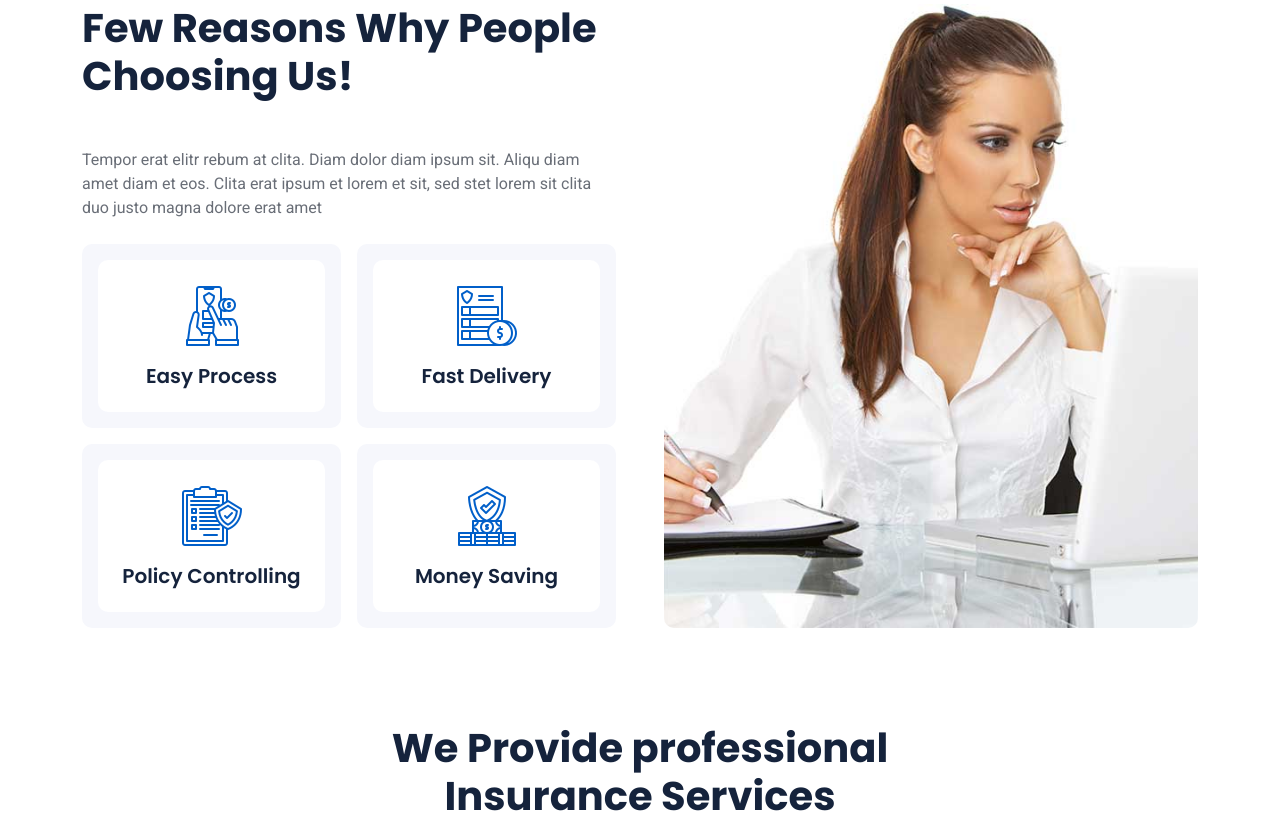
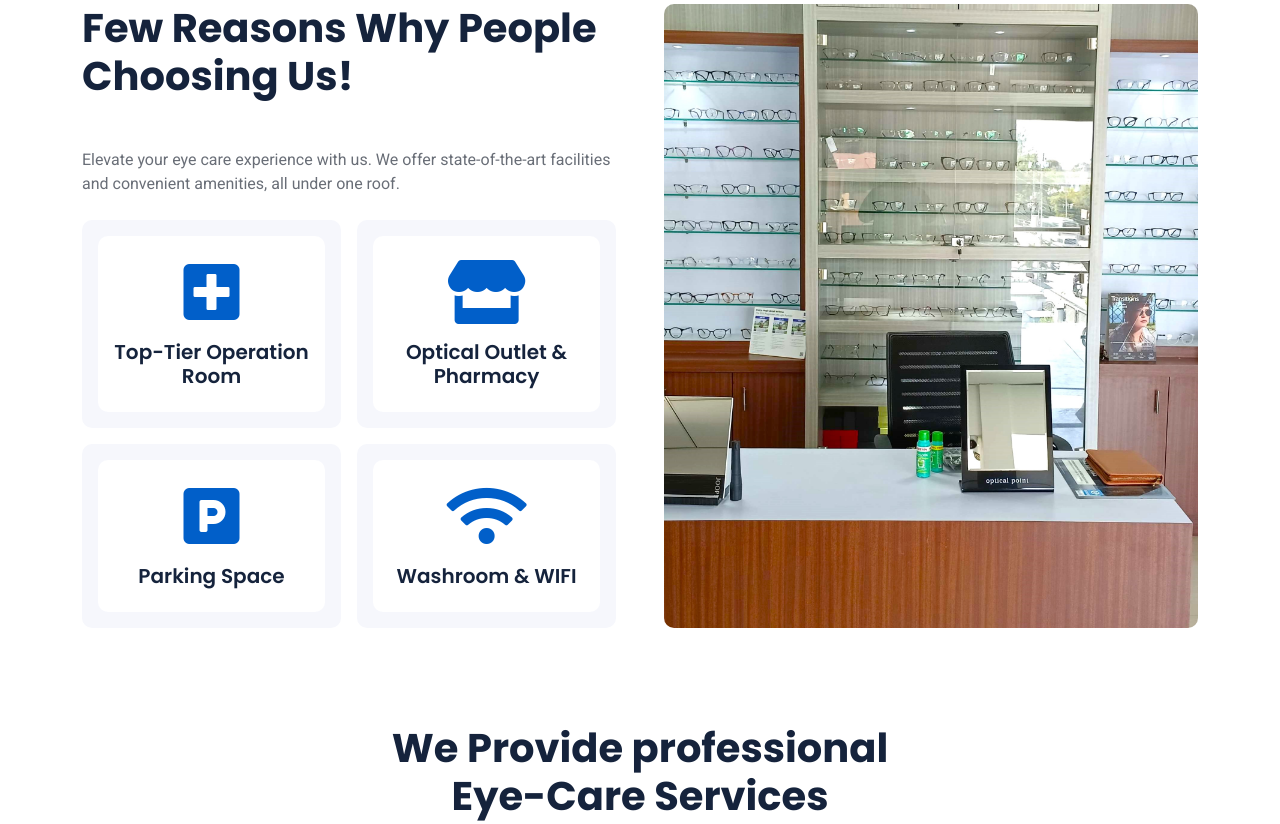
Before and after one commit to Skyz03/Startup-Netralaya-Blue, a website with bundled scripts: page index.html in a window 1280 px wide. Shown: the part 2260-3084 px from the top of the page. Built offline with nearby package versions, Linux system fonts and the light colour scheme.

Commit message:
fix: updates in the with the facilities

```diff
--- a/index.html
+++ b/index.html
@@ -180,7 +180,7 @@
                         <div class="border-top mt-4 pt-4">
                             <div class="d-flex align-items-center">
                                 <a href="tel:015914023">
-                                    <h5 class="mb-0">Call Us: 01-5914023</h5>
+                                    <h5 class="mb-0 text-success">Call Us: 01-5914023</h5>
                                 </a>
                             </div>
                         </div>
@@ -239,16 +239,17 @@
             <div class="row g-5">
                 <div class="col-lg-6 wow fadeInUp" data-wow-delay="0.1s">
                     <h1 class="display-6 mb-5">Few Reasons Why People Choosing Us!</h1>
-                    <p class="mb-4">Tempor erat elitr rebum at clita. Diam dolor diam ipsum sit. Aliqu diam amet diam et
-                        eos. Clita erat ipsum et lorem et sit, sed stet lorem sit clita duo justo magna dolore erat amet
+                    <p class="mb-4">Elevate your eye care experience with us. We offer state-of-the-art facilities and
+                        convenient amenities, all under one
+                        roof.
                     </p>
                     <div class="row g-3">
                         <div class="col-sm-6 wow fadeIn" data-wow-delay="0.1s">
                             <div class="bg-light rounded h-100 p-3">
                                 <div
                                     class="bg-white d-flex flex-column justify-content-center text-center rounded h-100 py-4 px-3">
-                                    <img class="align-self-center mb-3" src="img/icon/icon-06-primary.png" alt="">
-                                    <h5 class="mb-0">Easy Process</h5>
+                                    <i class="fas fa-plus-square fa-4x text-primary mb-3"></i>
+                                    <h5 class="mb-0">Top-Tier Operation Room</h5>
                                 </div>
                             </div>
                         </div>
@@ -256,8 +257,8 @@
                             <div class="bg-light rounded h-100 p-3">
                                 <div
                                     class="bg-white d-flex flex-column justify-content-center text-center rounded py-4 px-3">
-                                    <img class="align-self-center mb-3" src="img/icon/icon-03-primary.png" alt="">
-                                    <h5 class="mb-0">Fast Delivery</h5>
+                                    <i class="fas fa-store fa-4x text-primary mb-3"></i>
+                                    <h5 class="mb-0">Optical Outlet & Pharmacy</h5>
                                 </div>
                             </div>
                         </div>
@@ -265,8 +266,8 @@
                             <div class="bg-light rounded h-100 p-3">
                                 <div
                                     class="bg-white d-flex flex-column justify-content-center text-center rounded py-4 px-3">
-                                    <img class="align-self-center mb-3" src="img/icon/icon-04-primary.png" alt="">
-                                    <h5 class="mb-0">Policy Controlling</h5>
+                                    <i class="fas fa-parking fa-4x text-primary mb-3"></i>
+                                    <h5 class="mb-0">Parking Space</h5>
                                 </div>
                             </div>
                         </div>
@@ -274,8 +275,8 @@
                             <div class="bg-light rounded h-100 p-3">
                                 <div
                                     class="bg-white d-flex flex-column justify-content-center text-center rounded h-100 py-4 px-3">
-                                    <img class="align-self-center mb-3" src="img/icon/icon-07-primary.png" alt="">
-                                    <h5 class="mb-0">Money Saving</h5>
+                                    <i class="fas fa-wifi fa-4x text-primary mb-3"></i>
+                                    <h5 class="mb-0">Washroom & WIFI</h5>
                                 </div>
                             </div>
                         </div>
@@ -283,7 +284,7 @@
                 </div>
                 <div class="col-lg-6 wow fadeInUp" data-wow-delay="0.5s">
                     <div class="position-relative rounded overflow-hidden h-100" style="min-height: 400px;">
-                        <img class="position-absolute w-100 h-100" src="img/feature.jpg" alt=""
+                        <img class="position-absolute w-100 h-100" src="img/outlet-1.jpg" alt=""
                             style="object-fit: cover;">
                     </div>
                 </div>
@@ -297,7 +298,7 @@
     <div class="container-xxl py-5">
         <div class="container">
             <div class="text-center mx-auto" style="max-width: 500px;">
-                <h1 class="display-6 mb-5">We Provide professional Insurance Services</h1>
+                <h1 class="display-6 mb-5">We Provide professional Eye-Care Services</h1>
             </div>
             <div class="row g-4 justify-content-center">
                 <div class="col-lg-4 col-md-6 wow fadeInUp" data-wow-delay="0.1s">
```
Also changed, not shown: img/IMG_20230326_133045.jpg (deleted), img/outlet-1.jpg (added).
